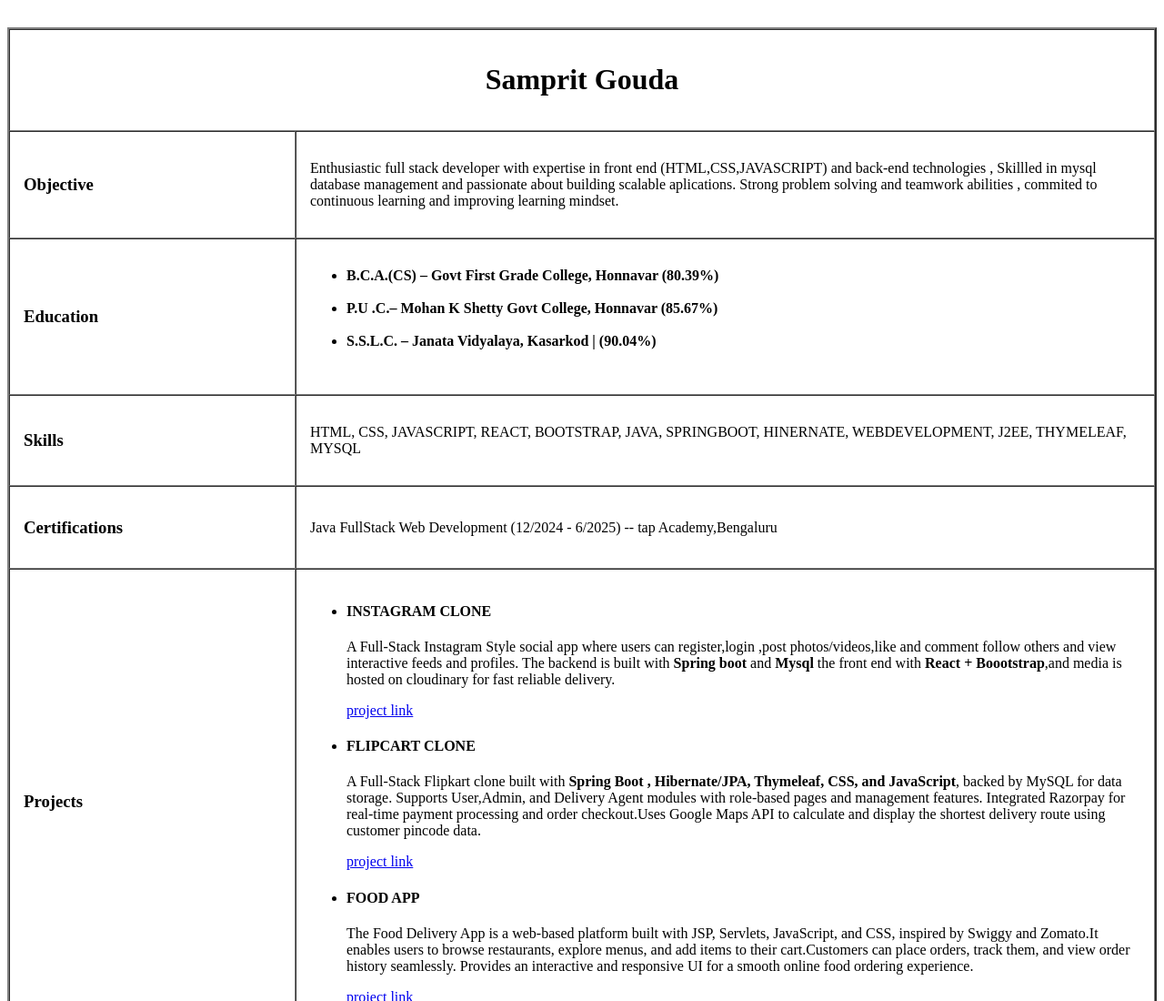
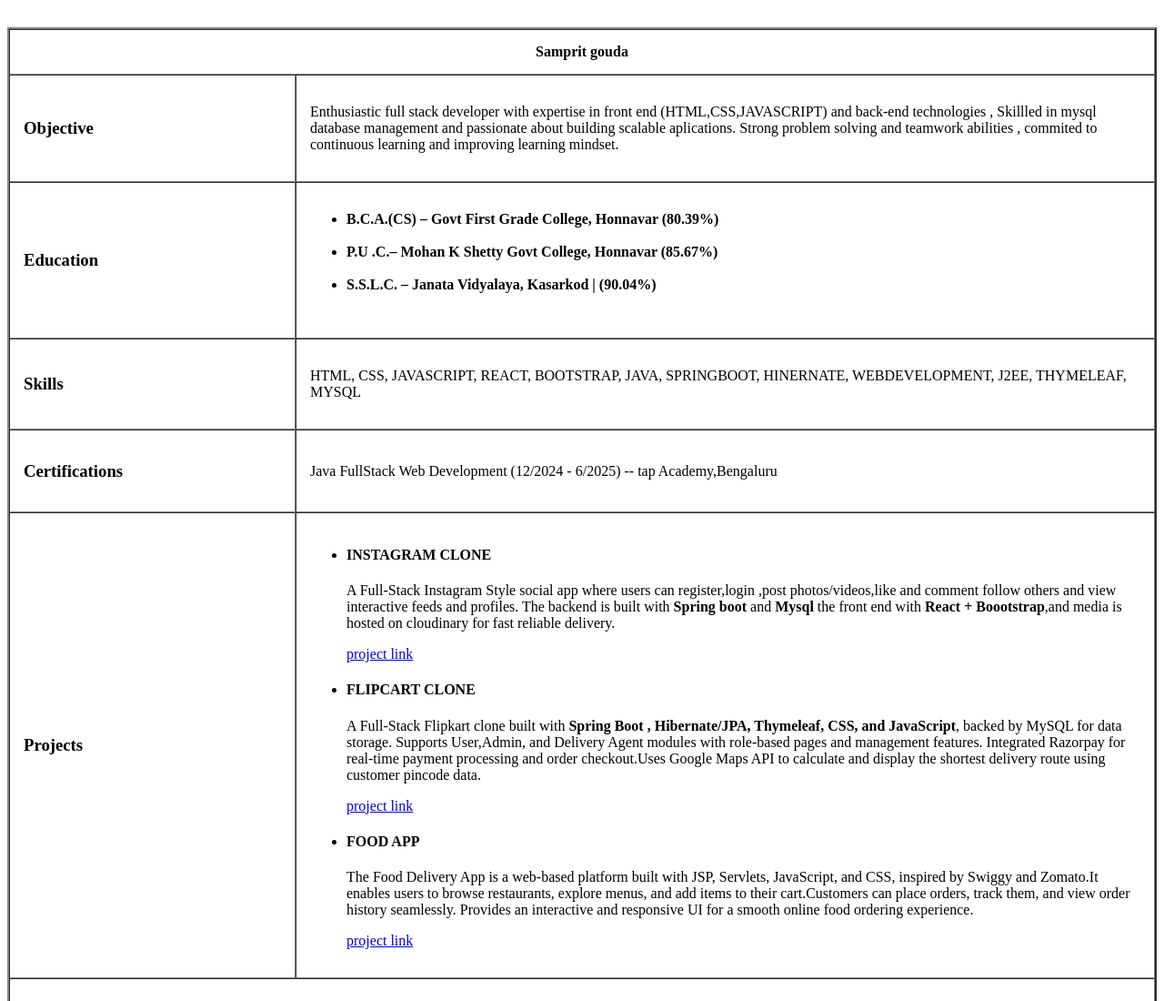
Before and after one commit to sampritgouda/html-project, a plain HTML site: page index.html in a window 1280 px wide. Shown: the top 1100 px of the page at 91% size. Drawn offline with Linux system fonts and the light colour scheme.

Commit message:
final commit

```diff
--- a/index.html
+++ b/index.html
@@ -10,9 +10,9 @@
             <!-- header -->
             <thead>
                 <tr>
-                    <td colspan="2">
-                        <h1 align="center">Samprit Gouda</h1>
-                    </td>
+                    <th colspan="2">
+                        Samprit gouda
+                    </th>
                 </tr>
             </thead>
 
```
